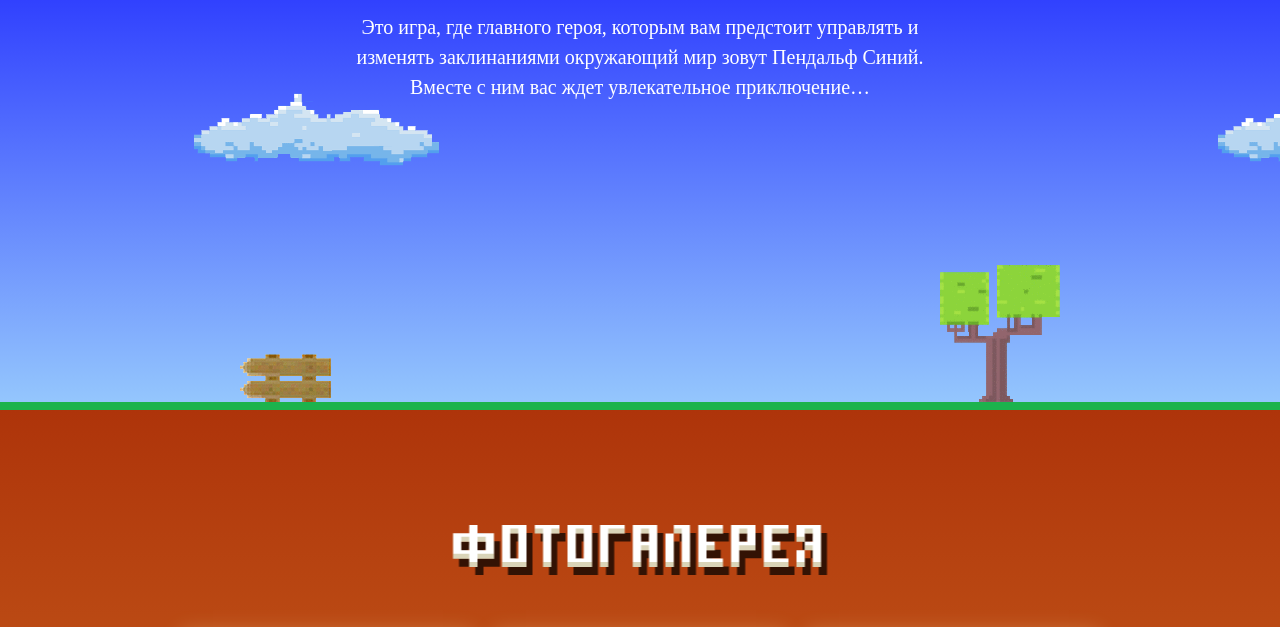
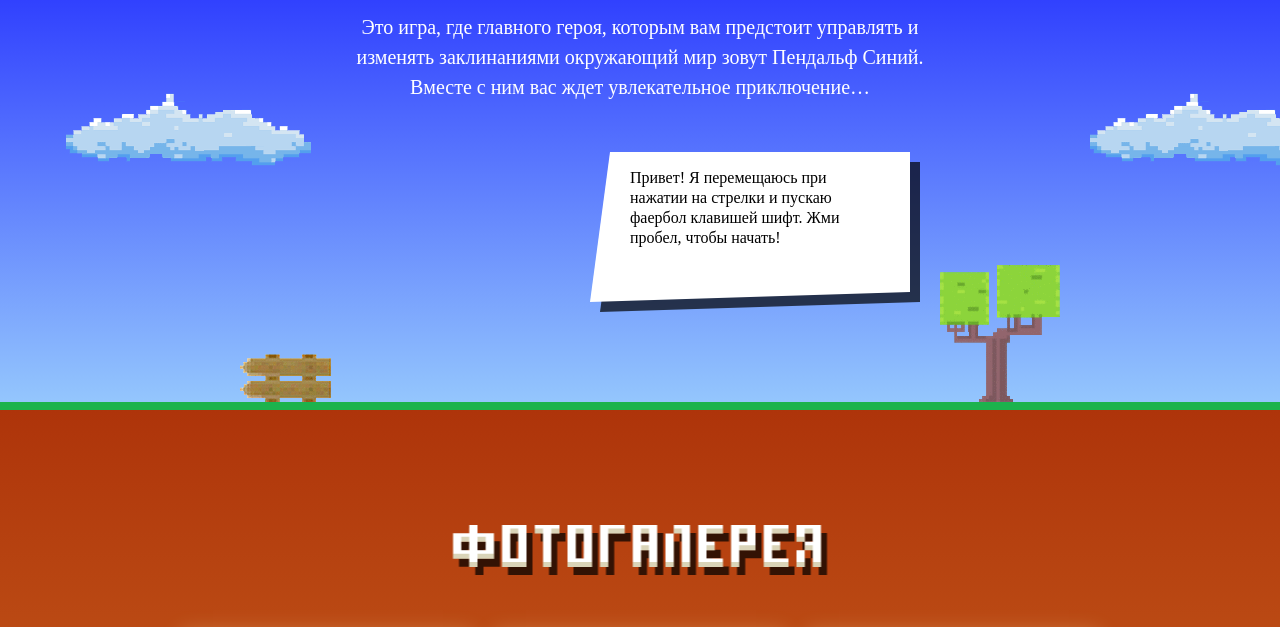
Before and after one commit to AlexeyKavasin/59151-code-and-magick, a website: page build/index.html in a window 1280 px wide. Shown: the part 197-824 px from the top of the page. Drawn offline with Linux system fonts and the light colour scheme; the site is published under a folder, as on GitHub Pages, so addresses that start at the root find nothing; no server answers; a web font is replaced by a local one.

Commit message:
paths again

```diff
--- a/build/index.html
+++ b/build/index.html
@@ -126,7 +126,7 @@
   </article>
 </template>
 
-<script src="/build/js/main.js"></script>
+<script src="js/main.js"></script>
 
 </body>
 </html>
```
